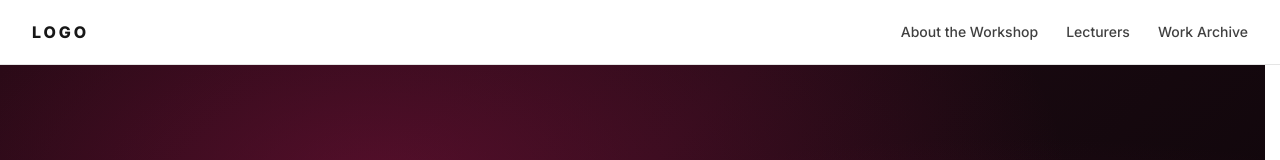
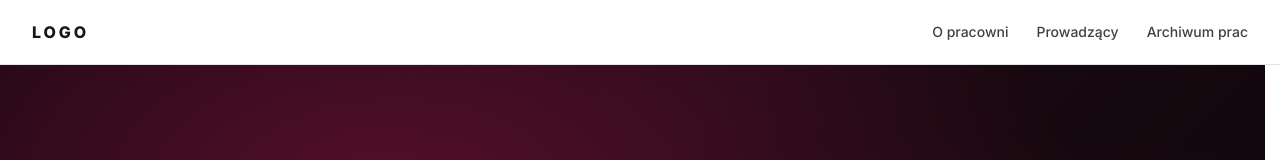
Before and after one commit to Teryss/WIT-Lab-2, a React (Vite) app: page / in a window 1280 px wide. Shown: the top 160 px of the page. Built offline with nearby package versions, Linux system fonts and the light colour scheme.

Commit message:
translate Navbar.jsx
~I

```diff
--- a/src/components/Navbar.jsx
+++ b/src/components/Navbar.jsx
@@ -4,9 +4,9 @@ import { Menu, X } from 'lucide-react';
 import MobileNav from './MobileNav';
 
 const LINKS = [
-  { to: '/about', label: 'About the Workshop' },
-  { to: '/lecturers', label: 'Lecturers' },
-  { to: '/gallery', label: 'Work Archive' },
+  { to: '/about', label: 'O pracowni' },
+  { to: '/lecturers', label: 'Prowadzący' },
+  { to: '/gallery', label: 'Archiwum prac' },
 ];
 
 export default function Navbar() {
@@ -20,7 +20,7 @@ export default function Navbar() {
           <Link
             to="/"
             className="font-extrabold tracking-[0.18em] text-neutral-900 text-sm md:text-base"
-            aria-label="Akademia WIT — Drawing Gallery home"
+            aria-label="Akademia WIT — strona główna galerii rysunku"
             onClick={() => setOpen(false)}
           >
             LOGO
@@ -44,7 +44,7 @@ export default function Navbar() {
             type="button"
             onClick={() => setOpen(true)}
             className="md:hidden inline-flex items-center justify-center w-10 h-10 -mr-2 text-neutral-900"
-            aria-label="Open menu"
+            aria-label="Otwórz menu"
           >
             <Menu size={26} strokeWidth={2.2} />
           </button>
```
